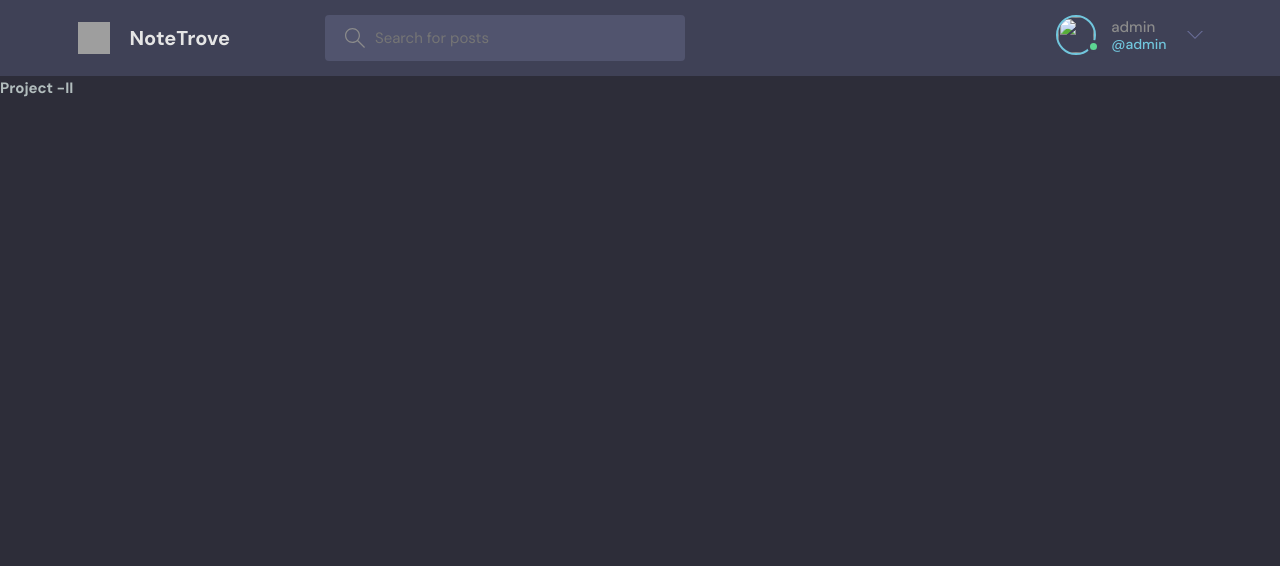
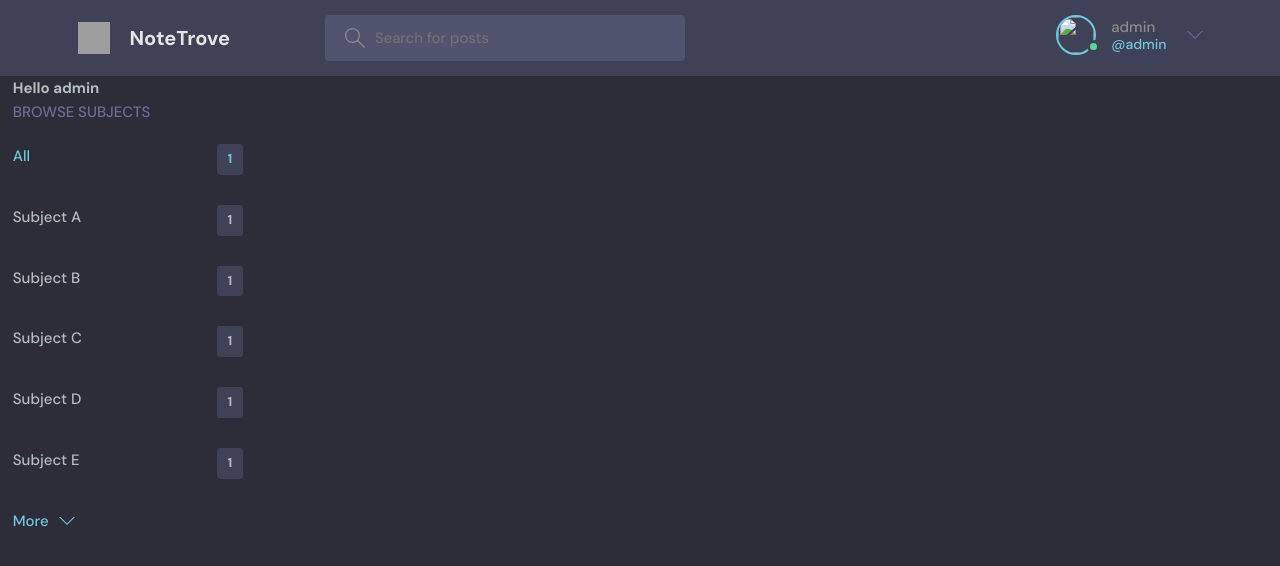
Before and after one commit to itsSasori/NoteTrove, a Django app: template templates/index.html in a window 1280 px wide. Shown: the top 566 px of the page. Run offline with Django 4.2, Linux system fonts and the light colour scheme; a user stored in the database is signed in; the template is opened without the code that fills it: most values are stand-ins (such as "Sample title", 1, 10 or a date in 2020); grey boxes are pictures that could not be loaded.

Commit message:
Project-II

```diff
--- a/templates/index.html
+++ b/templates/index.html
@@ -8,8 +8,28 @@
     <meta name="viewport" content="width=device-width, initial-scale=1.0">
     <title>NoteTrove</title>
 </head>
+<style>
+    .room-container{
+        display: grid;
+        grid-template-columns: 1fr 3fr 1fr ;
+    }
+</style>
 <body>
-    <h1>Project -II</h1>
+    <div class="room-container">
+        <div>
+        {% include 'subjects_section.html' %}
+        </div>
+
+        <div>
+        {% include 'book_section.html' %}
+        </div>
+
+        <div>
+
+        </div>
+
+
+    </div>
 </body>
 </html>
 {% endblock content %}
--- a/templates/navbar.html
+++ b/templates/navbar.html
@@ -1,6 +1,6 @@
 {% block content %}
 {% load static %}
-<link rel="stylesheet" href="{% static 'styles/styles.css'%}">
+<link rel="stylesheet" href="{% static 'styles/design.css'%}">
 <header class="header header--loggedIn">
     <div class="container">
         <a href="{% url 'index' %}" class="header__logo">
@@ -79,5 +79,5 @@
 {% else %}
 <a href="">Login</a>
 {% endif %} -->
-<script src="script.js"></script>
+<script src="{% static 'js/script.js' %}"></script>
 {% endblock content %}
--- /dev/null
+++ b/templates/subjects_section.html
@@ -0,0 +1,45 @@
+{%block content%}
+ <div class="container">
+            <!-- Topics Start -->
+
+                <div class="topics">
+            {%if request.user.is_authenticated %}
+            <h2>Hello {{request.user}}</h2>
+            {%else%}
+            {%endif%}
+           <div class="topics__header">
+            <h2>Browse Subjects</h2>
+           </div>
+          <ul class="topics__list">
+            <li>
+              <a href="" class="active">All <span>{{rooms_count}}</span></a>
+            </li>
+            <li>
+            <a href="">Subject A<span>{{subject.room_set.all.count}}</span></a>
+            </li>
+            <li>
+            <a href=""> Subject B<span>{{subject.room_set.all.count}}</span></a>
+            </li>
+            <li>
+            <a href="">Subject C<span>{{subject.room_set.all.count}}</span></a>
+            </li>
+            <li>
+            <a href=""> Subject D<span>{{subject.room_set.all.count}}</span></a>
+            </li>
+            <li>
+            <a href="">Subject E<span>{{subject.room_set.all.count}}</span></a>
+            </li>
+
+          </ul>
+          <a class="btn btn--link" href="topics.html">
+            More
+            <svg version="1.1" xmlns="http://www.w3.org/2000/svg" width="32" height="32" viewBox="0 0 32 32">
+              <title>chevron-down</title>
+              <path d="M16 21l-13-13h-3l16 16 16-16h-3l-13 13z"></path>
+            </svg>
+          </a>
+         </div>
+      </div>
+
+                {% endblock content %}
+        <!-- Topics End -->
```
Also changed, not shown: static/styles/design.css (renamed from static/styles/styles.css), templates/book_section.html (added).
